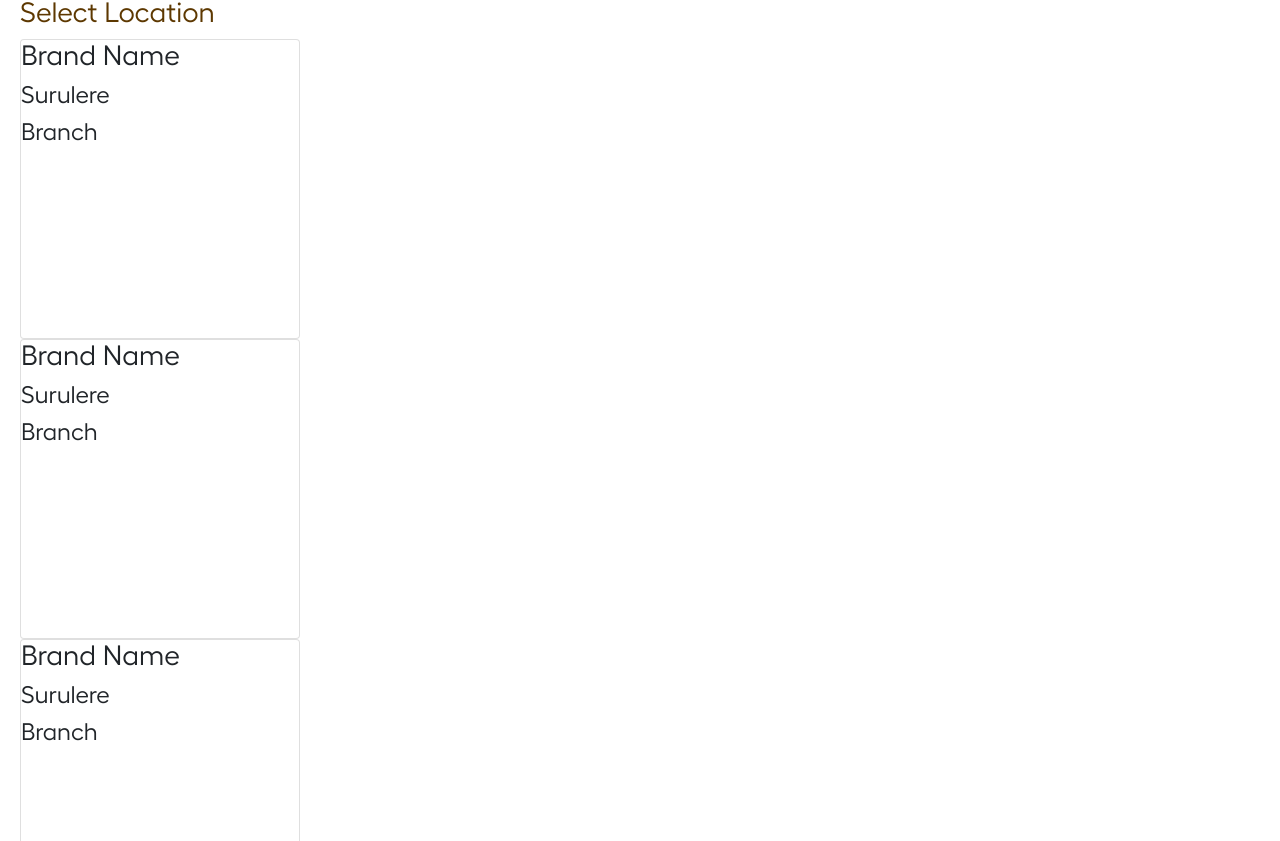
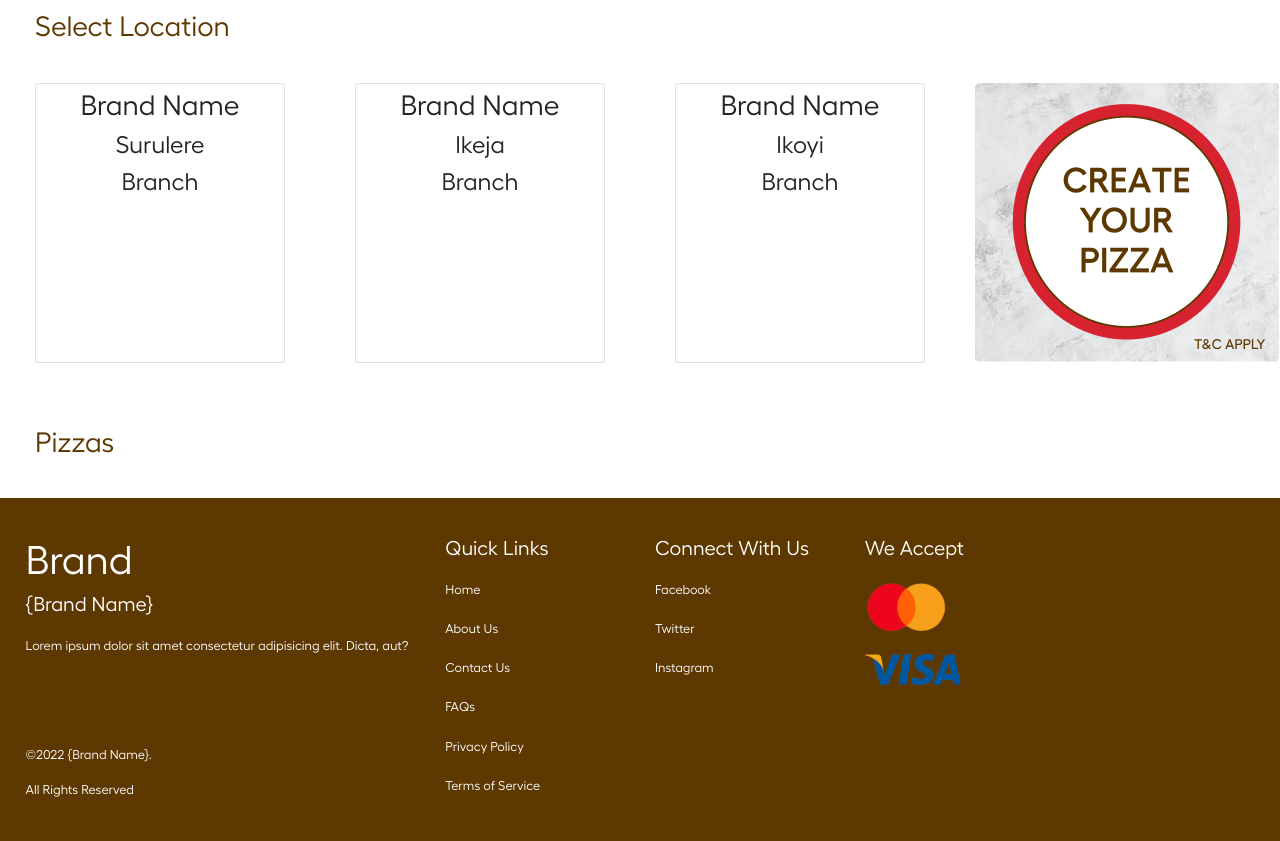
Before and after one commit to HoodieDan/Pizza-E-Commerce, a Nuxt app: page / in a window 1280 px wide. Shown: the part 499-1340 px from the top of the page. Built offline with nearby package versions, Linux system fonts and the light colour scheme.

Commit message:
first commit

```diff
--- /dev/null
+++ b/components/Locations.vue
@@ -0,0 +1,44 @@
+<template>
+  <section id="locations" class="container-fluid">
+    <h3 class="brown index-header">
+      Select Location
+    </h3>
+    <div class="row">
+      <div class="col-lg-3">
+        <div class="card">
+          <h3>Brand Name</h3>
+          <h4>Surulere</h4>
+          <h4>Branch</h4>
+        </div>
+      </div>
+      <div class="col-lg-3">
+        <div class="card">
+          <h3>Brand Name</h3>
+          <h4>Ikeja</h4>
+          <h4>Branch</h4>
+        </div>
+      </div>
+      <div class="col-lg-3">
+        <div class="card">
+          <h3>Brand Name</h3>
+          <h4>Ikoyi</h4>
+          <h4>Branch</h4>
+        </div>
+      </div>
+      <div class="col-lg-3">
+        <img src="../assets/images/create-your-pizza.png" alt="create your pizza">
+      </div>
+    </div>
+  </section>
+</template>
+
+<script>
+export default {
+  // eslint-disable-next-line vue/multi-word-component-names
+  name: 'Locations'
+}
+</script>
+
+<style>
+
+</style>
--- /dev/null
+++ b/components/Slider.vue
@@ -0,0 +1,34 @@
+<template>
+  <!-- Home carousel AD -->
+  <div class="carousel">
+    <div id="carouselExampleIndicators" class="carousel slide" data-ride="carousel">
+      <ol class="carousel-indicators">
+        <li data-target="#carouselExampleIndicators" data-slide-to="0" class="active" />
+        <li data-target="#carouselExampleIndicators" data-slide-to="1" />
+        <li data-target="#carouselExampleIndicators" data-slide-to="2" />
+      </ol>
+      <div class="carousel-inner">
+        <div class="carousel-item active">
+          <img class="d-block w-100" src="../assets/images/home-ad.png" alt="First slide">
+        </div>
+        <div class="carousel-item">
+          <img class="d-block w-100" src="../assets/images/home-ad.png" alt="Second slide">
+        </div>
+        <div class="carousel-item">
+          <img class="d-block w-100" src="../assets/images/home-ad.png" alt="Third slide">
+        </div>
+      </div>
+    </div>
+  </div>
+</template>
+
+<script>
+export default {
+  // eslint-disable-next-line vue/multi-word-component-names
+  name: 'Slider'
+}
+</script>
+
+<style>
+
+</style>
--- a/components/inc/AppFooter.vue
+++ b/components/inc/AppFooter.vue
@@ -1,5 +1,45 @@
 <template>
-  <p>This is the footer</p>
+  <div class="footer">
+    <div class="row">
+      <div class="brandy col-lg-4 col-md-4 col-sm-4">
+        <div class="brand">
+          <h1>Brand</h1>
+          <h5>{Brand Name}</h5>
+          <p class="footer-p">
+            Lorem ipsum dolor sit amet consectetur adipisicing elit. Dicta, aut?
+          </p>
+        </div>
+        <div class="copyright">
+          <p class="footer-foot">
+            ©2022 {Brand Name}.
+          </p>
+          <p class="footer-foot">
+            All Rights Reserved
+          </p>
+        </div>
+      </div>
+      <div class="col-lg-2 col-md-2 col-sm-2">
+        <h5>Quick Links</h5>
+        <a class="footer-link" href="">Home</a>
+        <a class="footer-link" href="">About Us</a>
+        <a class="footer-link" href="">Contact Us</a>
+        <a class="footer-link" href="">FAQs</a>
+        <a class="footer-link" href="">Privacy Policy</a>
+        <a class="footer-link" href="">Terms of Service</a>
+      </div>
+      <div class="col-lg-2 col-md-2 col-sm-2">
+        <h5>Connect With Us</h5>
+        <a class="footer-link" href="">Facebook</a>
+        <a class="footer-link" href="">Twitter</a>
+        <a class="footer-link" href="">Instagram</a>
+      </div>
+      <div class="col-lg-4 col-md-4 col-sm-4">
+        <h5>We Accept</h5>
+        <a href="#" class="payment"><img src="../../assets/images/mastercard.png" alt=""></a>
+        <a href="#" class="payment"><img src="../../assets/images/visa.png" alt=""></a>
+      </div>
+    </div>
+  </div>
 </template>
 
 <script>
@@ -8,6 +48,35 @@ export default {
 }
 </script>
 
-<style>
-
+<style scoped>
+div.footer {
+  background-color: #5D3801;
+  color: #FFF;
+  padding: 3% 2%;
+}
+div.brandy {
+  display: flex;
+  flex-direction: column;
+  justify-content: space-between;
+}
+a.footer-link {
+  color: #FFF;
+  display: block;
+  font-size: 0.8rem;
+  margin-top: 20px;
+  margin-bottom: 20px;
+}
+p.footer-p {
+  font-size: 0.8rem;
+  margin-top: 20px;
+  margin-bottom: 20px;
+}
+p.footer-foot {
+  font-size: 0.8rem;
+}
+a.payment {
+  display: block;
+  margin-top: 20px;
+  margin-bottom: 20px;
+}
 </style>
--- a/components/inc/AppHeader.vue
+++ b/components/inc/AppHeader.vue
@@ -146,4 +146,9 @@ aside {
    transform: translateX(0px);
   }
 }
+@media (max-width: 880px) {
+  .right-nav-links {
+    right: 10px;
+  }
+}
 </style>
--- a/pages/index.vue
+++ b/pages/index.vue
@@ -1,62 +1,25 @@
 <template>
   <div class="home-page">
-    <SignInVue />
-    <!-- Home carousel AD -->
-    <div class="carousel">
-      <div id="carouselExampleIndicators" class="carousel slide" data-ride="carousel">
-        <ol class="carousel-indicators">
-          <li data-target="#carouselExampleIndicators" data-slide-to="0" class="active" />
-          <li data-target="#carouselExampleIndicators" data-slide-to="1" />
-          <li data-target="#carouselExampleIndicators" data-slide-to="2" />
-        </ol>
-        <div class="carousel-inner">
-          <div class="carousel-item active">
-            <img class="d-block w-100" src="../assets/images/home-ad.png" alt="First slide">
-          </div>
-          <div class="carousel-item">
-            <img class="d-block w-100" src="../assets/images/home-ad.png" alt="Second slide">
-          </div>
-          <div class="carousel-item">
-            <img class="d-block w-100" src="../assets/images/home-ad.png" alt="Third slide">
-          </div>
-        </div>
-      </div>
-    </div>
-    <section class="locations">
+    <SignInVue v-show="!signInOpen" />
+    <SliderVue />
+    <LocationsVue />
+    <section id="pizzas" class="container-fluid">
       <h3 class="brown index-header">
-        Select Location
+        Pizzas
       </h3>
-      <div class="grid-container">
-        <div class="card">
-          <h3>Brand Name</h3>
-          <h4>Surulere</h4>
-          <h4>Branch</h4>
-        </div>
-        <div class="card">
-          <h3>Brand Name</h3>
-          <h4>Surulere</h4>
-          <h4>Branch</h4>
-        </div>
-        <div class="card">
-          <h3>Brand Name</h3>
-          <h4>Surulere</h4>
-          <h4>Branch</h4>
-        </div>
-        <div class="">
-          <img src="../assets/images/create-your-pizza.png" alt="create your pizza">
-        </div>
-      </div>
     </section>
   </div>
 </template>
 
 <script>
 import { mapState } from 'vuex'
+import LocationsVue from '../components/Locations.vue'
 import SignInVue from '~/components/SignIn.vue'
+import SliderVue from '~/components/Slider.vue'
 
 export default {
   name: 'IndexPage',
-  components: { SignInVue },
+  components: { SignInVue, SliderVue, LocationsVue },
   data () {
     return {
       ...mapState(['signInOpen'])
@@ -66,19 +29,19 @@ export default {
 </script>
 
 <style>
-div.carousel {
-  margin-bottom: 50px;
+#locations {
+  margin-top: 5%;
+  margin-bottom: 5%;
 }
 h3.index-header {
   margin-left: 20px;
+  padding-bottom: 30px;
 }
 div.card {
   margin-left: 20px;
-  width: 280px;
-  height: 300px;
-}
-div.grid-container {
-  display: grid;
-  grid-template-rows: 2fr 2fr 2fr 3fr;
+  width: 250px;
+  height: 280px;
+  text-align: center;
+  padding: 2%;
 }
 </style>
```
Also changed, not shown: assets/images/mastercard.png (added), assets/images/visa.png (added).
